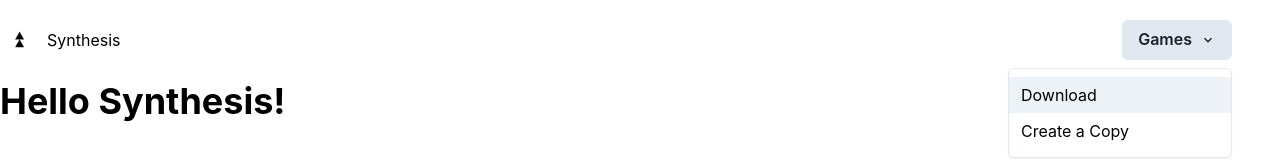
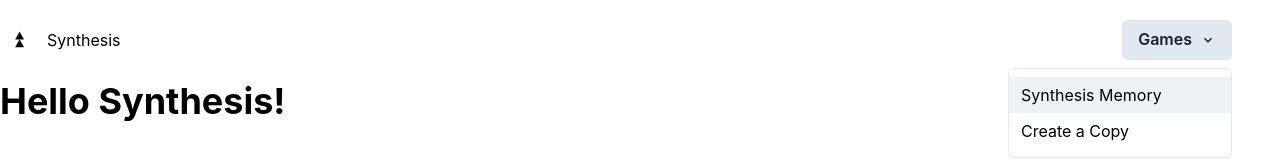
Before and after one commit to ImMiguelP/synthesis, a Next.js app: page / in a window 1280 px wide. Both pictures are taken after a click on the button "Games". Shown: the top 167 px of the page. Built offline with nearby package versions, Linux system fonts and the light colour scheme; some icons are missing.

Commit message:
fix: synthesis memory game

```diff
--- a/src/Components/nav/NavMenu.tsx
+++ b/src/Components/nav/NavMenu.tsx
@@ -3,7 +3,7 @@
 import React from "react";
 
 const NavMenu = () => {
-  const handleDownload = () => {
+  const handleMemoryGame = () => {
     window.location.href = "/synthesis-memory";
   };
 
@@ -13,7 +13,7 @@
         Games
       </MenuButton>
       <MenuList>
-        <MenuItem onClick={handleDownload}>Download</MenuItem>
+        <MenuItem onClick={handleMemoryGame}>Synthesis Memory</MenuItem>
         <MenuItem>Create a Copy</MenuItem>
       </MenuList>
     </Menu>
```
